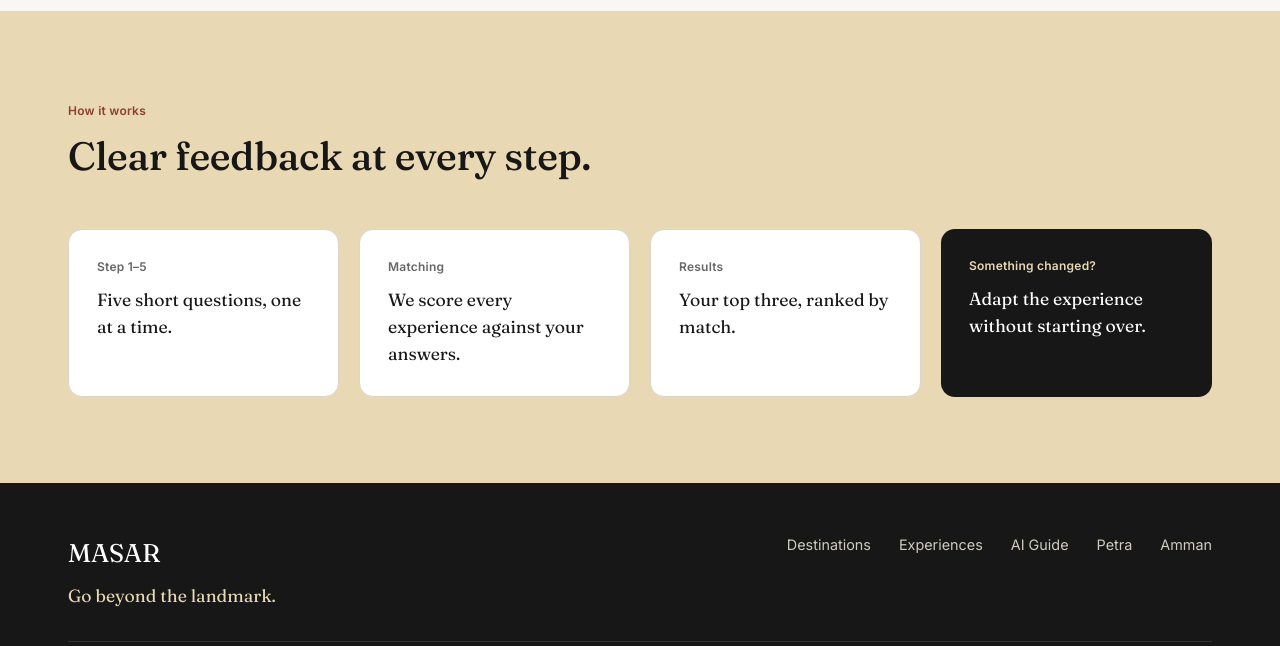
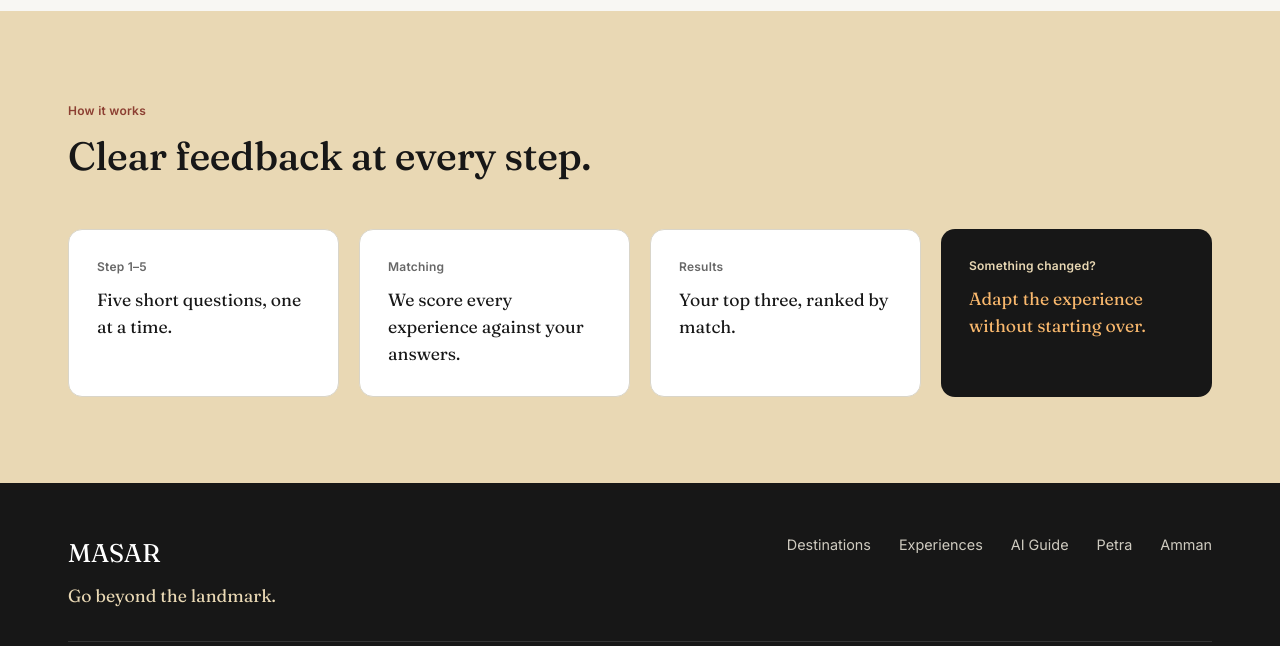
Before and after one commit to Zaid-Shahwan/MASAR, a website: page jordan-tourism/explore.html in a window 1280 px wide. Shown: the part 1037-1683 px from the top of the page. Drawn offline with Linux system fonts and the light colour scheme.

Commit message:
Fix page visibility

```diff
--- a/jordan-tourism/css/style.css
+++ b/jordan-tourism/css/style.css
@@ -473,7 +473,7 @@ a:focus-visible, button:focus-visible, input:focus-visible, [tabindex]:focus-vis
 
 .compare-panel--new .label,
 .compare-panel--new .path {
-  color: #fff;
+  color: #f9b86d;
 }
 
 .compare-panel--new .label {
```
